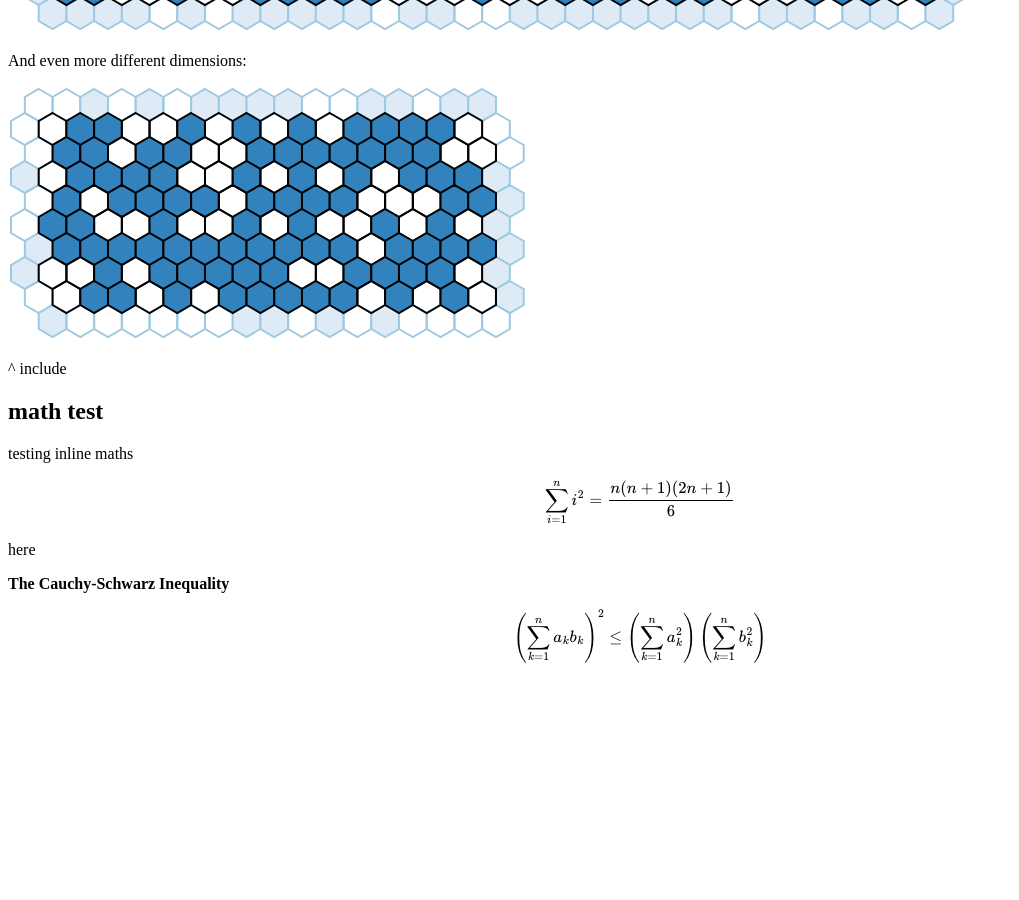
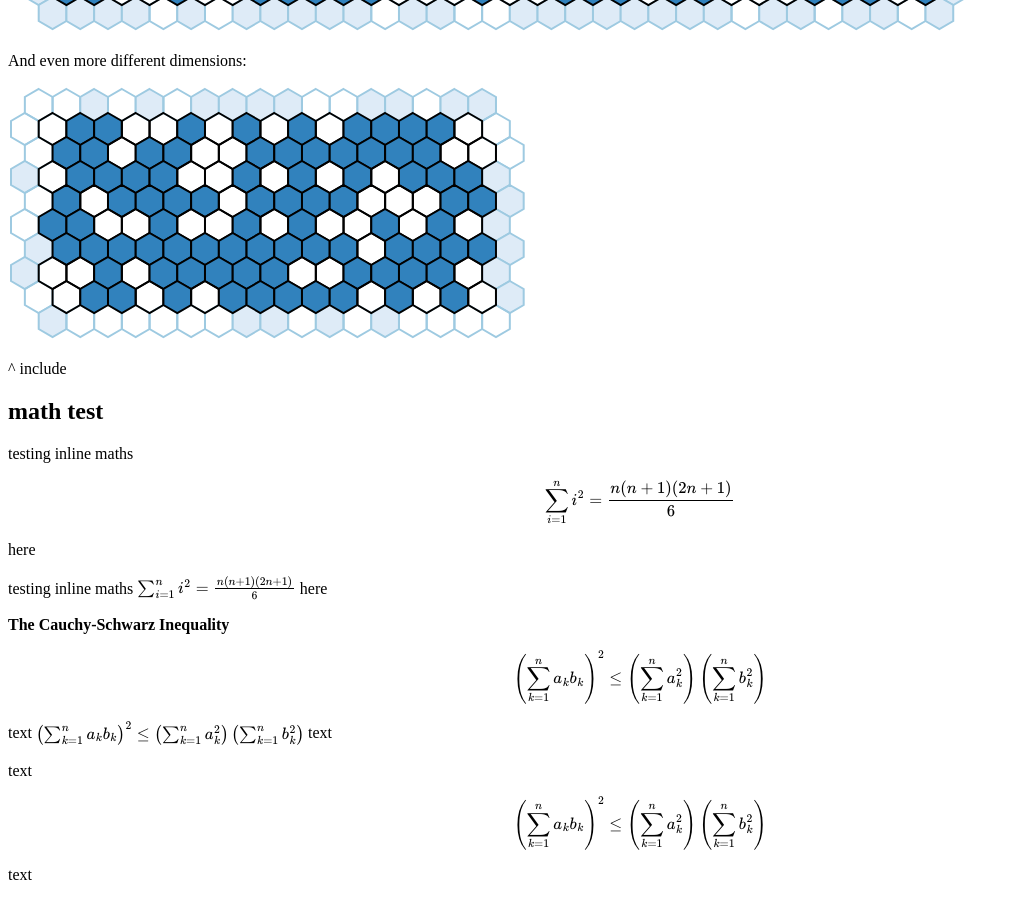
Before and after one commit to zvold/test-gh-pages, a Jekyll site: the page built from docs/page5.md, in a window 1280 px wide and 900 px high, scrolled down 1842 px. Shown: the whole window, without its empty margins (0-1019 px from the left). Built offline with Jekyll 4.4.1, drawn with Linux system fonts in a browser that asks for light colours; our own code applies the rules of GitHub Pages for plain Markdown files; before the commit the page ends 2521 px from its top, so only the background shows below that.

Commit message:
even more math tests

```diff
--- a/docs/page5.md
+++ b/docs/page5.md
@@ -17,6 +17,12 @@ a.k.a. "page 5"
 
 testing inline maths \$$\sum_{i=1}^{n} i^2 = \frac{n(n+1)(2n+1)}{6}$$ here
 
+testing inline maths $$\sum_{i=1}^{n} i^2 = \frac{n(n+1)(2n+1)}{6}$$ here
+
 **The Cauchy-Schwarz Inequality**
 
 $$\left( \sum_{k=1}^n a_k b_k \right)^2 \leq \left( \sum_{k=1}^n a_k^2 \right) \left( \sum_{k=1}^n b_k^2 \right)$$
+
+text $$\left( \sum_{k=1}^n a_k b_k \right)^2 \leq \left( \sum_{k=1}^n a_k^2 \right) \left( \sum_{k=1}^n b_k^2 \right)$$ text
+
+text \$$\left( \sum_{k=1}^n a_k b_k \right)^2 \leq \left( \sum_{k=1}^n a_k^2 \right) \left( \sum_{k=1}^n b_k^2 \right)$$ text
```
Also changed, not shown: docs/math.md (+2 -2 lines).
